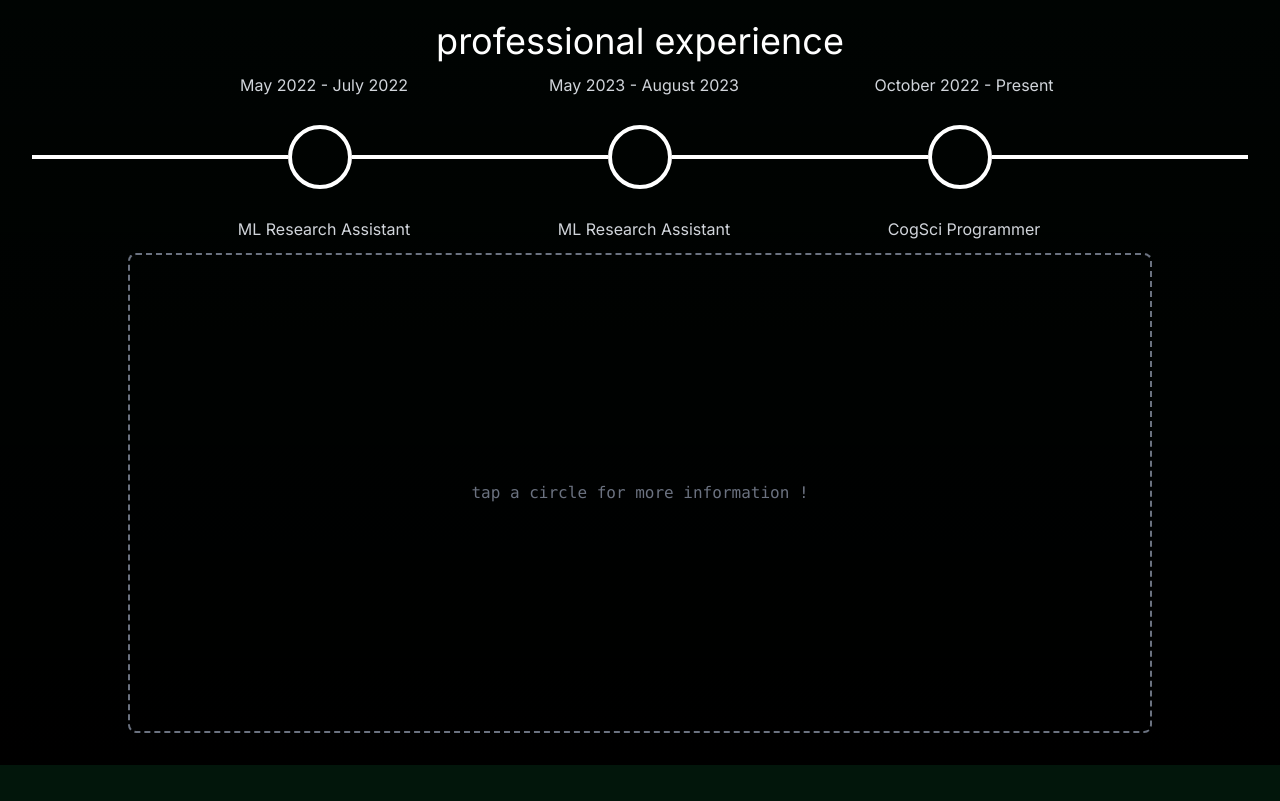
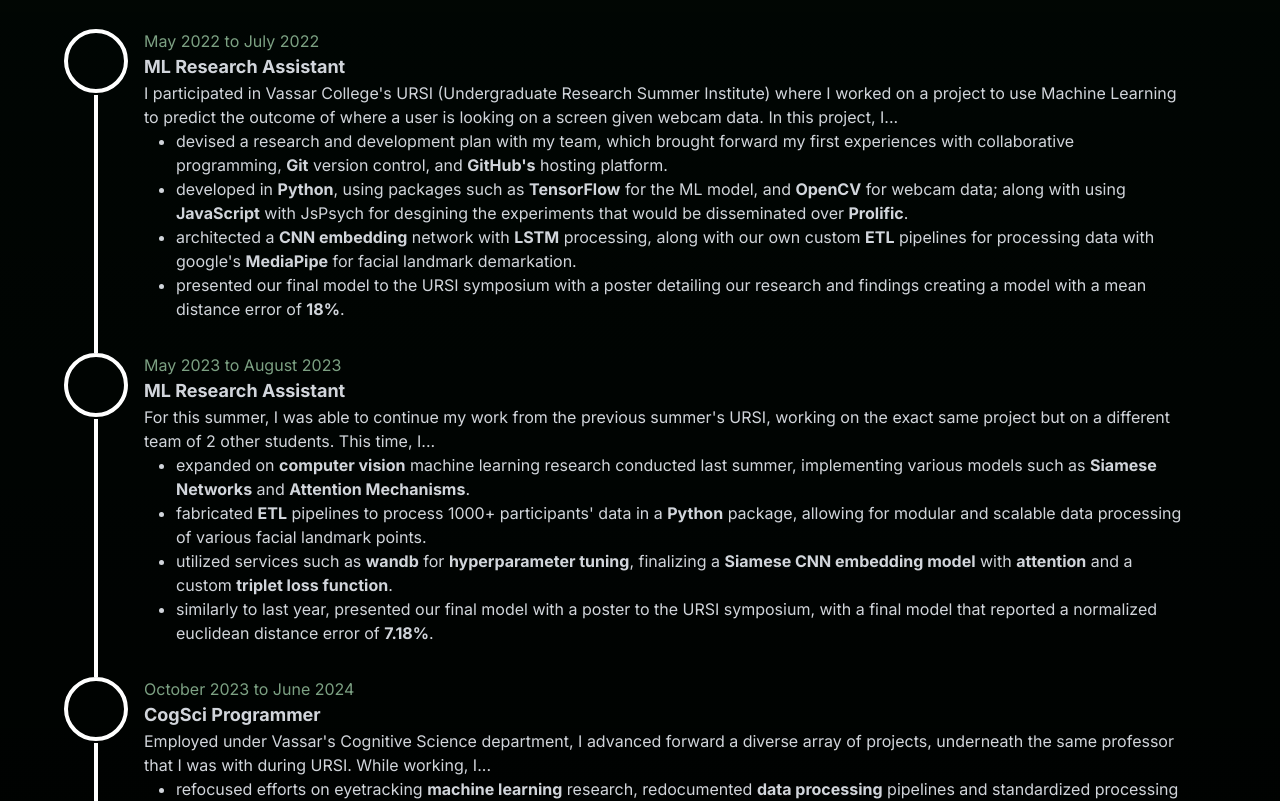
Before and after one commit to jadeddelta/jades-website, a Next.js app: page / in a window 1280 px wide. Shown: the part 3927-4728 px from the top of the page. Before the commit the page ends 4692 px from the top, so only its background shows below. Built offline with nearby package versions, Linux system fonts and the light colour scheme.

Commit message:
make timeline vert and always display info

```diff
--- a/src/app/_components/work/Timeline.js
+++ b/src/app/_components/work/Timeline.js
@@ -1,5 +1,5 @@
 import TimelineButton from "./TimelineButton";
-import TimelineDash from "./TimelineDash";
+import TimelineDescription from "./TimelineDescription";
 import { TimelineList as workInfo } from "./TimelineList";
 import { useState } from "react";
 
@@ -17,37 +17,16 @@ export default function Timeline() {
 
     return (
         <>
-            <div className="flex items-center justify-center">
-                <TimelineDash />
+            <div className="flex w-[90vw] items-start flex-col">
                 {workInfo.map((work, index) => {
+                    // TODO: do something fun with the active
                     return (
-                        <>
+                        <div key={index} className="flex pb-8 gap-4">
                             <TimelineButton job={work} active={active === index} handleClick={() => getHandler(index)}/>
-                            <TimelineDash />
-                        </>
+                            <TimelineDescription job={work} />
+                        </div>
                     );
                 })}
-            </div>
-            <div className="flex flex-col justify-center items-center p-12 w-[80vw] h-[60vh] border-2 border-dashed rounded-lg border-gray-500 m-auto gap-4">
-                {active === -1 ? (
-                    <div className="">
-                        <pre className="text-gray-500">tap a circle for more information !</pre>
-                    </div>
-                ) : (
-                    <>
-                        <p>
-                            {workInfo[active].description}
-                        </p>
-                        <ul className="list-disc w-full px-8">
-                            {workInfo[active].points.map((point, index) => {
-                                return (
-                                    // point is a hardcoded string, so XSS is not a concern
-                                    <li key={index} dangerouslySetInnerHTML={{ __html: point }}/>
-                                );
-                            })}
-                        </ul>
-                    </>
-                )}
             </div>
         </>
     );
--- a/src/app/_components/work/TimelineButton.js
+++ b/src/app/_components/work/TimelineButton.js
@@ -1,17 +1,16 @@
-import { useState } from "react";
 import './work.css'
+import TimelineDash from "./TimelineDash";
 
 export default function TimelineButton({ job, active, handleClick }) {
 
     return (
         // todo: take job date and name out of this class
-        <button className={"timeline-button-style " + (active ? "bg-white" : "")} onClick={handleClick}>
-            <div className={"-top-[7.5vh] -left-[7.5vw] relative w-[20vw] text-gray-300 " + (active ? "font-bold" : "")}>
-                <p>{job.date}</p>
+        <div className={"flex flex-col items-center"}>
+            <div>
+                <button className={"timeline-button-style " + (active ? "bg-white" : "")} onClick={handleClick}>
+                </button>
             </div>
-            <div className={"-bottom-[7.5vh] -left-[7.5vw] relative w-[20vw] text-gray-300 " + (active ? "font-bold" : "")}>
-                <p>{job.name}</p>
-            </div>
-        </button>
+            <TimelineDash />
+        </div>
     );
 }
--- a/src/app/_components/work/TimelineDash.js
+++ b/src/app/_components/work/TimelineDash.js
@@ -2,6 +2,6 @@
 export default function TimelineDash() {
 
     return (
-        <div className="w-[20vw] h-1 bg-white" />
+        <div className="h-full w-1 bg-white -mb-8" />
     );
 }
--- /dev/null
+++ b/src/app/_components/work/TimelineDescription.js
@@ -0,0 +1,17 @@
+export default function TimelineDescription({ job }) {
+    return (
+        <div className={"text-gray-300 mr-8"}>
+                <p className="text-[#7ca183]">{job.startDate + " to " + job.endDate}</p>
+                <p className="font-bold text-lg">{job.name}</p>
+                <p>{job.description}</p>
+                <ul className="list-disc ml-8">
+                    {job.points.map((point, index) => {
+                        return (
+                            // point is a hardcoded string, so XSS is not a concern
+                            <li key={index} dangerouslySetInnerHTML={{ __html: point }}/>
+                        );
+                    })}
+                </ul>
+        </div>
+    );
+}
--- a/src/app/_components/work/TimelineList.js
+++ b/src/app/_components/work/TimelineList.js
@@ -2,53 +2,86 @@ export const TimelineList = [
 {
     name: "ML Research Assistant",
     company: "Vassar College",
-        date: "May 2022 - July 2022",
-        description: "I participated in Vassar College's URSI (Undergraduate Research Summer Institute), "
-            + "where I worked on a project to use Machine Learning to predict the outcome of where a user "
-            + "is looking on a screen given webcam data. In this project, I...",
+    startDate: "May 2022",
+    endDate: "July 2022",
+    description: `
+        I participated in Vassar College's URSI (Undergraduate Research Summer Institute)
+        where I worked on a project to use Machine Learning to predict the outcome of where a user
+        is looking on a screen given webcam data. In this project, I...
+    `,
     points: [
-            "devised a research and development plan with my team, which included my first experiences with "
-            + "collaborative programming, <b>Git</b> and <b>GitHub</b>.",
-            "developed primarily in <b>Python</b>, using packages such as <b>TensorFlow</b> for the ML model, "
-            + " and <b>OpenCV</b> for processing webcam data gathered on Prolific. ",
-            "architected a <b>CNN embedding</b> network with <b>LSTM</b> processing, along with our own custom "
-            + "<b>ETL</b> pipelines for processing data with google's <b>MediaPipe</b> for facial landmark demarkation.",
-            "presented our final model to the URSI symposium with a poster detailing our research and findings, "
-            + "creating a model with a mean distance error of <b>18%</b>."
+        `devised a research and development plan with my team, which brought forward my first experiences with
+        collaborative programming, <b>Git</b> version control, and <b>GitHub's</b> hosting platform.`,
+        `developed in <b>Python</b>, using packages such as <b>TensorFlow</b> for the ML model,
+        and <b>OpenCV</b> for webcam data; along with using <b>JavaScript</b> with JsPsych for
+        desgining the experiments that would be disseminated over <b>Prolific</b>.`,
+        `architected a <b>CNN embedding</b> network with <b>LSTM</b> processing, along with our own custom
+        <b>ETL</b> pipelines for processing data with google's <b>MediaPipe</b> for facial landmark demarkation.`,
+        `presented our final model to the URSI symposium with a poster detailing our research and findings
+        creating a model with a mean distance error of <b>18%</b>.`
     ]
 },
 {
     name: "ML Research Assistant",
     company: "Vassar College",
-        date: "May 2023 - August 2023",
-        description: "For this summer, I was able to continue my work from the previous summer's URSI, "
-            + "working on the exact same project but on a different team of 2 other students. This time, "
-            + "I...",
+    startDate: "May 2023",
+    endDate: "August 2023",
+    description: `
+        For this summer, I was able to continue my work from the previous summer's URSI,
+        working on the exact same project but on a different team of 2 other students. This time,
+        I...
+    `,
     points: [
-            "expanded on <b>computer vision</b> machine learning research conducted last summer, implementing "
-            + "various models such as <b>Siamese Networks</b> and <b>Attention Mechanisms</b>.",
-            "fabricated augmented <b>ETL</b> populations to process 1000+ participants' data in a <b>Python "
-            + "package</b>, allowing for modular and scalable data processing of various facial landmark points.",
-            "utilized services such as <b>wandb</b> for <b>hyperparameter tuning</b>, finalizing a <b>Siamese "
-            + "CNN embedding model</b> with <b>Attention</b> and a custom <b>triplet loss function</b>.",
-            "similarly to last year, presented our final model with a poster to the URSI symposium, "
-            + "with a final model that reported a normalized euclidean distance error of <b>7.18%</b>"
+        `expanded on <b>computer vision</b> machine learning research conducted last summer, implementing
+        various models such as <b>Siamese Networks</b> and <b>Attention Mechanisms</b>.`,
+        `fabricated <b>ETL</b> pipelines to process 1000+ participants' data in a <b>Python</b>
+        package, allowing for modular and scalable data processing of various facial landmark points.`,
+        `utilized services such as <b>wandb</b> for <b>hyperparameter tuning</b>, finalizing a <b>Siamese
+        CNN embedding model</b> with <b>attention</b> and a custom <b>triplet loss function</b>.`,
+        `similarly to last year, presented our final model with a poster to the URSI symposium,
+        with a final model that reported a normalized euclidean distance error of <b>7.18%</b>.`
     ]
 },
 {
     name: "CogSci Programmer",
     company: "Vassar College",
-        date: "October 2022 - Present",
-        description: "Working under Vassar's Cognitive Science department, I worked under a diverse array "
-            + "of projects, underneath the same professor that I worked with during URSI. My tasks include...",
+    startDate: "October 2023",
+    endDate: "June 2024",
+    description: `
+        Employed under Vassar's Cognitive Science department, I advanced forward a diverse array
+        of projects, underneath the same professor that I was with during URSI. While working, I...
+    `,
     points: [
-            "assist in maintaining jsPsych, an open source <b>TypeScript</b> library, "
-            + "by adding new features, adding documentation for visibility, and utilizing <b>unit "
-            + "testing</b> in <b>Jest</b> for quality assurance.",
-            "spearhead a modernization of Vassar College's turing machine simulator, updating a 7-year-old "
-            + "website to <b>Next.js</b> with modern <b>React</b> and <b>Redux</b> practices.",
-            "expanding on the eye tracking research conducted during URSI, implementing new models/techniques such as " +
-            "<b>Visual Transformers</b> and novel data processing techniques."
+        `refocused efforts on eyetracking <b>machine learning</b> research, redocumented <b>data processing</b>
+        pipelines and standardized processing of 5000+ video clips using <b>OpenCV</b> and <b>MediaPipe</b>.`,
+        `explored new research literature, implementing novel solutions in <b>computer vision</b> such as
+        <b>visual transformers</b> and novel loss functions in <b>Tensorflow</b> and <b>Keras</b>.`,
+        `assisted in maintaining jsPsych, writing <b>TypeScript</b> production code, implemented features for
+        plugins that are <b>unit tested</b>, based on <b>GitHub</b> issues and discussions.`,
+        `spearhead a modernization of Vassar College's turing machine simulator, updating a 7-year-old
+        website to <b>Next.js</b> with modern <b>React</b> and <b>Redux</b> practices.`
+    ]
+},
+{
+    name: "Assistant Research Software Engineer",
+    company: "Vassar College",
+    startDate: "September 2024",
+    endDate: "Present",
+    description: `
+        After my work in the cognitive science department, I was selected to work under a POSE
+        (Pathways to Enable Open-Source Ecosystems) grant, focusing my efforts primarily on
+        <b>jsPsych</b>, where I currently...
+    `,
+    points: [
+        `maintain and develop <b>jsPsych</b> as the most recently promoted core maintainer,
+        engaging in <b>code review</b>, merging pull requests, and spearheading the work on
+        new features.`,
+        `implement said features into new plugins and core functionality of the library, such as
+        developing a plugin to determine if a user is wearing headphones or not for an experiment.`,
+        `collaborate with the jsPsych community, expanding community outreach and engagement
+        within the repository and on the documentation, emphasizing a contributor-user experience.`,
+        `revamp the jsPsych documentation, written in <b>MkDocs</b>, creating new tutorials
+        and updating both old plugins and tutorials to the newest versioning of jsPsych.`
     ]
 }
 ];
--- a/src/app/_components/work/work.css
+++ b/src/app/_components/work/work.css
@@ -1,6 +1,6 @@
 .timeline-button-style {
-    width: 5vw;
-    height: 5vw;
+    width: 4rem;
+    height: 4rem;
     border-width: 4px;
     border-radius: 9999px;
     border-color: rgb(255 255 255);
--- a/src/app/_sections/Work.js
+++ b/src/app/_sections/Work.js
@@ -2,7 +2,7 @@ import Timeline from "../_components/work/Timeline";
 
 export default function Work() {
     return (
-        <div className="flex flex-col items-center justify-evenly w-full pt-16 pb-8 gap-16" id="work">
+        <div className="flex flex-col items-center w-full gap-8" id="work">
             <h2>professional experience</h2>
             <Timeline />
         </div>
```
Lines whose indentation alone changed are shown as unchanged.
